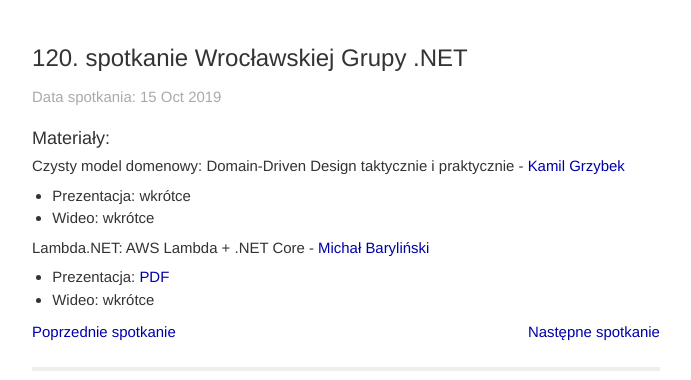
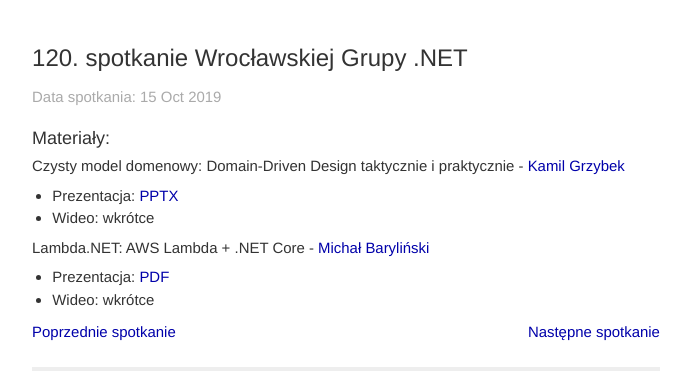
Before and after one commit to wrocnet/wrocnet.github.io, a Jekyll site: the page built from _posts/2019-10-15-120-spotkanie-wroclawskiej-grupy-net.md, in a window 1280 px wide. Shown: the part 500-880 px from the top of the page, without its empty margins (294-985 px from the left). Built offline with Jekyll 4.4.1, drawn with Linux system fonts in a browser that asks for light colours; nearby versions of some CDN libraries; a script that is not in the unit is left out.

Commit message:
Kamilk Grzybek - slajdy

```diff
--- a/_posts/2019-10-15-120-spotkanie-wroclawskiej-grupy-net.md
+++ b/_posts/2019-10-15-120-spotkanie-wroclawskiej-grupy-net.md
@@ -5,7 +5,7 @@ meetupno: 120
 ---
 
 #### Czysty model domenowy: Domain-Driven Design taktycznie i praktycznie - [Kamil Grzybek](https://twitter.com/kamgrzybek)
-* Prezentacja: wkrótce
+* Prezentacja: [PPTX](/assets/CZYSTY-MODEL-DOMENOWY.pptx)
 * Wideo: wkrótce
 
 #### Lambda.NET: AWS Lambda + .NET Core - [Michał Baryliński](https://www.linkedin.com/in/michał-baryliński-51639a2a)
```
